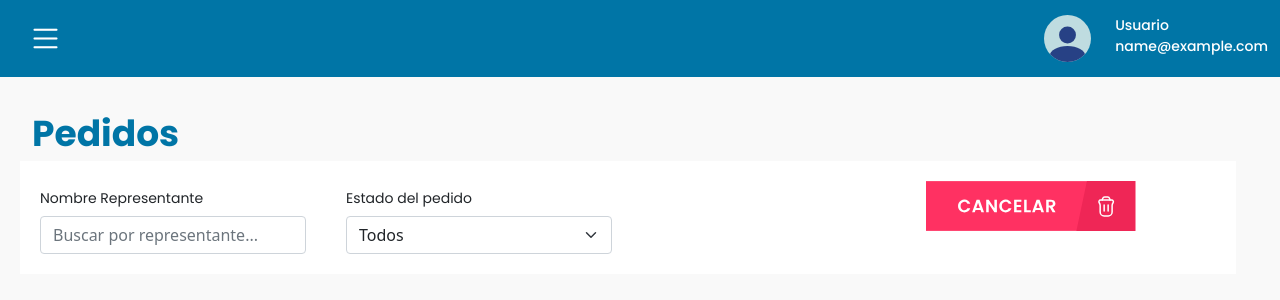
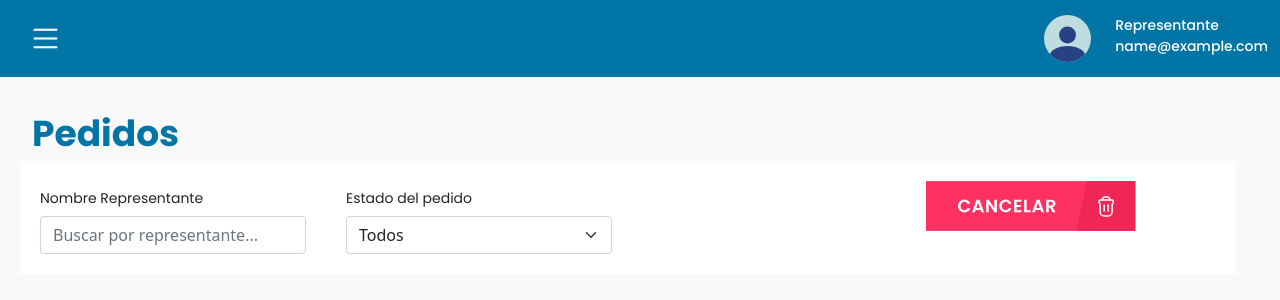
Before and after one commit to kandreyrosales/insumos, a Flask app: template app/templates/admin/orders_admin.html in a window 1280 px wide. Shown: the top 300 px of the page. Run offline with Flask 3, Linux system fonts and the light colour scheme; the visitor is signed in with stand-in values (Sample User, id 1); tables that the repository leaves empty hold one stand-in row (values such as "Sample post"); the template is opened without the code that fills it: most values are stand-ins (such as "Sample title", 1, 10 or a date in 2020); parts of the project's set-up code (start-up, migrations or seed data) failed here and were passed over; some libraries are stand-ins or nearby versions.

Commit message:
Updating code

```diff
--- a/app/static/assets/css/index.css
+++ b/app/static/assets/css/index.css
@@ -51,7 +51,7 @@
     color: #FFFFFF;
 }
 
-#name_profile{
+.name_profile{
     font-family: Poppins;
     font-size: 14px;
     font-weight: 500;
--- a/app/templates/base.html
+++ b/app/templates/base.html
@@ -33,10 +33,10 @@
                 </div>
                 <div class="col">
                     <div class="row">
-                        <span id="name_profile">Usuario</span>
+                        <span class="name_profile">{% if admin_user %}Administrador{% else %}Representante{% endif %}</span>
                     </div>
                     <div class="row">
-                        <span id="name_profile">{{ session.user_email }}</span>
+                        <span class="name_profile">{{ session.user_email }}</span>
                     </div>
                 </div>
             </div>
```
